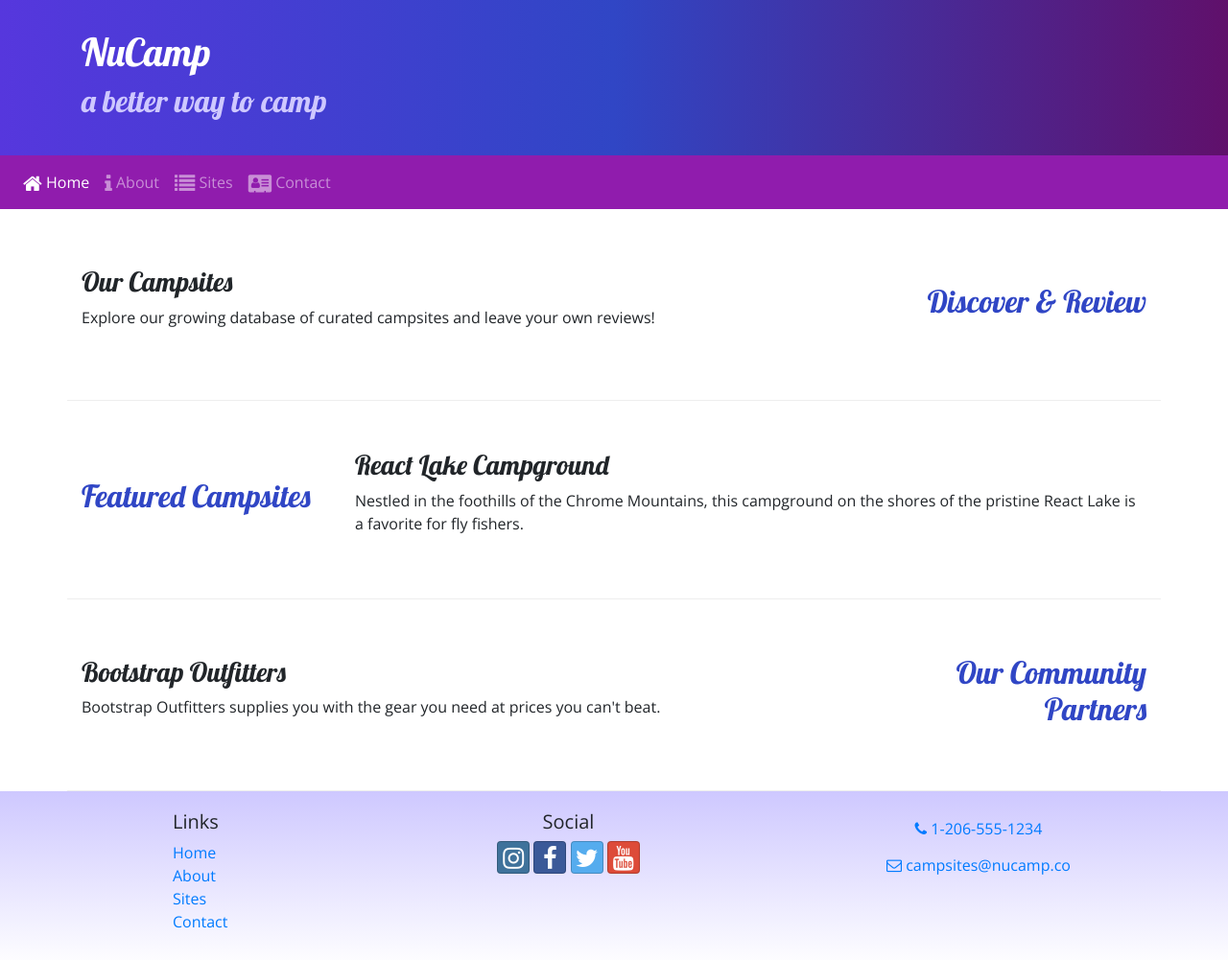
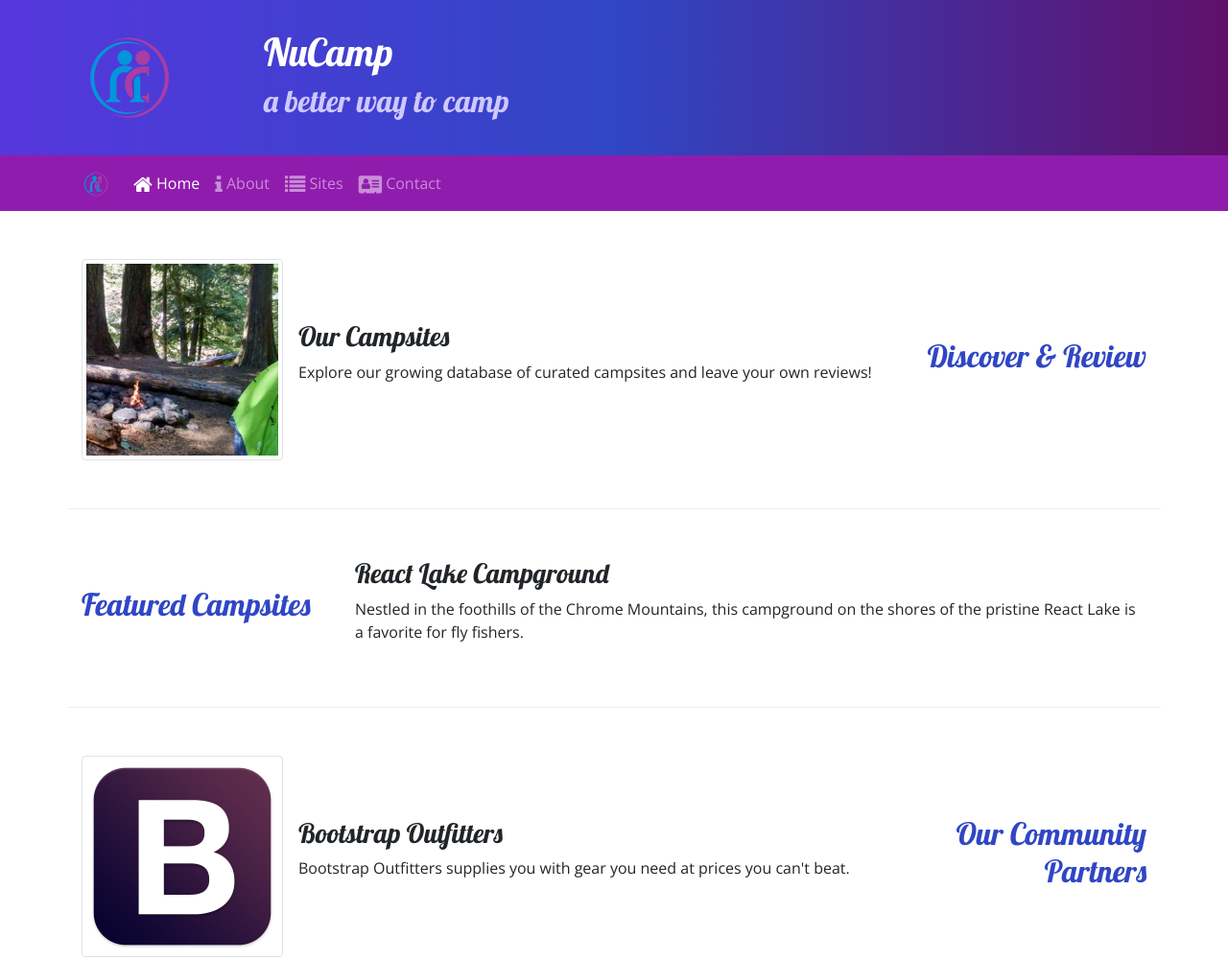
Before and after one commit to fitzerj/nucamp-bootstrap, a website: page index.html in a window 1280 px wide. Shown: the top 1001 px of the page at 96% size. Drawn offline with nearby package versions, Linux system fonts and the light colour scheme.

Commit message:
media and images

```diff
--- a/index.html
+++ b/index.html
@@ -21,6 +21,9 @@
     <header class="jumbotron jumbotron-fluid">
         <div class="container">
             <div class="row">
+                <div class="col-4 col-sm-3 col-md-2 align-self-center">
+                    <img src="img/logo.png" class="img-fluid" />
+                </div>
                 <div class="col">
                     <h1>NuCamp</h1>
                     <h2>a better way to camp</h2>
@@ -30,7 +33,8 @@
     </header>
 
     <nav class="navbar navbar-expand-sm navbar-dark sticky-top">
-        <div class-"container">
+        <div class="container">
+            <a class="navbar-brand" href="#"><img src="img/logo.png" height="30" width="30" /></a>
             <button class="navbar-toggler ml-auto" type="button" data-toggle="collapse" data-target="#nucampNavbar">
                 <span class="navbar-toggler-icon"></span>
             </button>
@@ -51,8 +55,13 @@
                 <h2 class="text-sm-right">Discover & Review</h2>
             </div>
             <div class="col">
-                <h3>Our Campsites</h3>
-                <p class="d-none d-sm-block">Explore our growing database of curated campsites and leave your own reviews!</p>
+                <div class="media">
+                    <img class="d-flex mr-3 img-thumbnail" src="img/breadcrumb-trail-thumb.jpg" alt="Breadcrumb Trail" />
+                    <div class="media-body align-self-center">
+                        <h3>Our Campsites</h3>
+                        <p class="d-none d-sm-block">Explore our growing database of curated campsites and leave your own reviews!</p>
+                    </div>
+                </div>
             </div>
         </div>
 
@@ -71,8 +80,13 @@
                 <h2 class="text-sm-right">Our Community Partners</h2>
             </div>
             <div class="col">
-                <h3>Bootstrap Outfitters</h3>
-        		<p class="d-none d-sm-block">Bootstrap Outfitters supplies you with the gear you need at prices you can't beat.</p>
+                <div class="media">
+                    <img class="d-flex mr-3 img-thumbnail" src="img/bootstrap-thumb.png" alt="Bootstrap Outfitters" />
+                    <div class="media-body align-self-center">
+                        <h3>Bootstrap Outfitters</h3>
+        				<p class="d-none d-sm-block">Bootstrap Outfitters supplies you with gear you need at prices you can't beat.</p>
+                    </div>
+                </div>
             </div>
         </div>
     </div>
```
Also changed, not shown: aboutus.html (+4 -0 lines), contactus.html (+4 -0 lines), img/bootstrap-thumb.png (added), img/breadcrumb-trail-thumb.jpg (added), img/breadcrumb-trail.jpg (added), img/chrome-river-thumb.jpg (added), img/chrome-river.jpg (added), img/logo.png (added), img/react-lake-thumb.jpg (added), img/react-lake.jpg (added).
